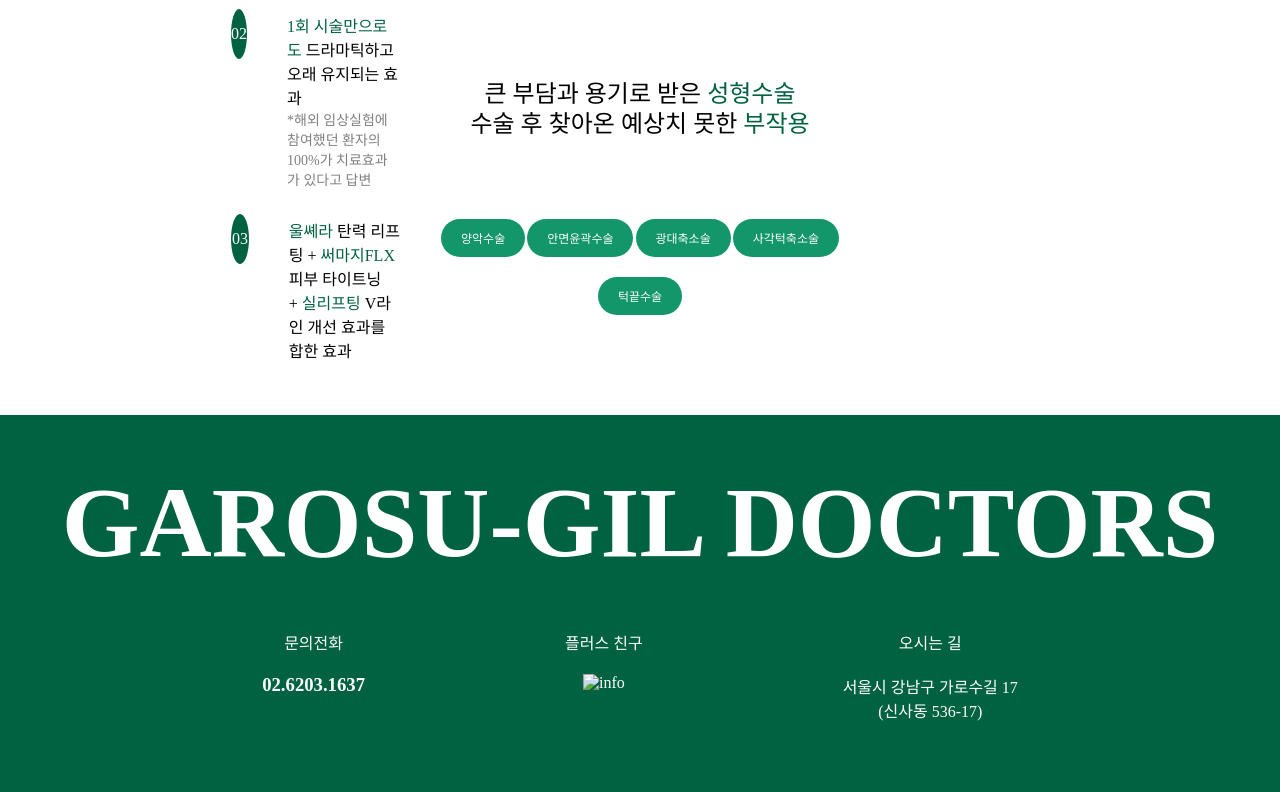
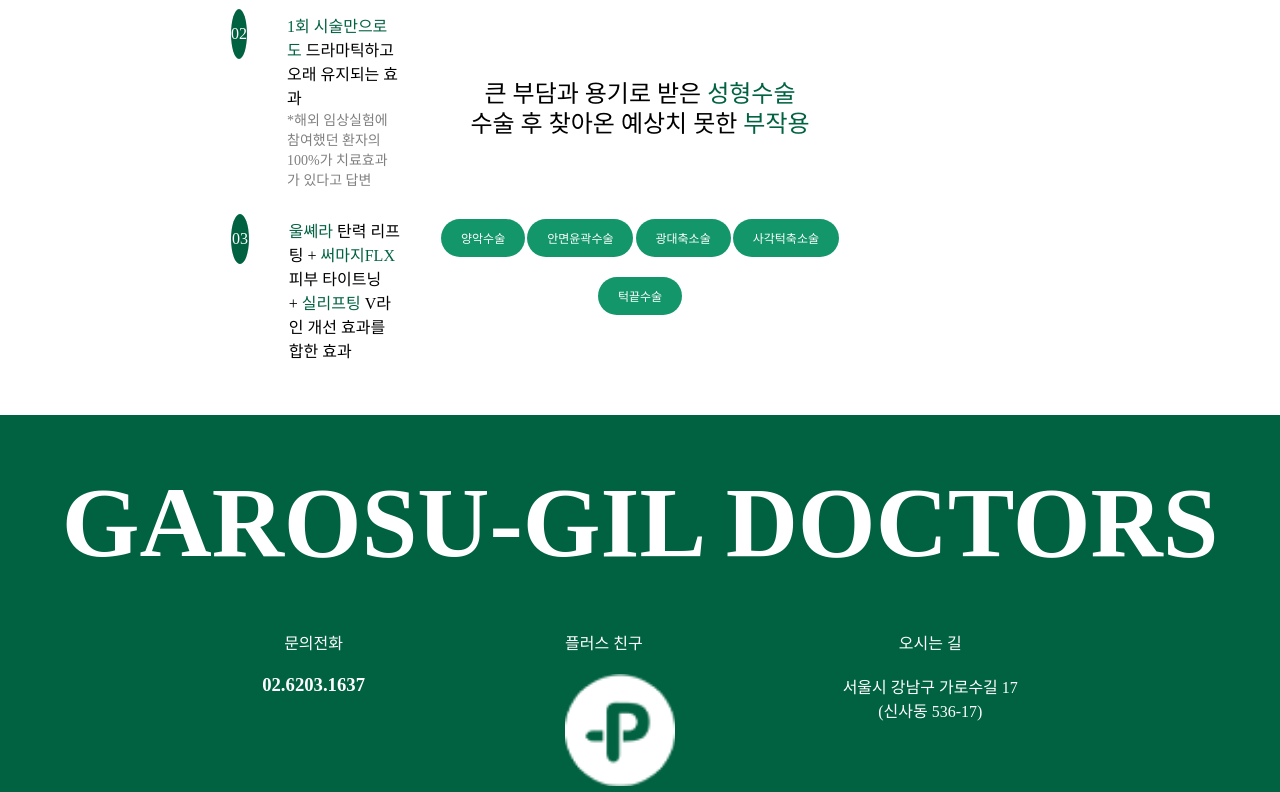
Before and after one commit to Namad93/garosu, a plain HTML site: page plastic.html in a window 1280 px wide. Shown: the part 1247-2039 px from the top of the page. Drawn offline with Linux system fonts and the light colour scheme; the site is published under a folder, as on GitHub Pages, so addresses that start at the root find nothing.

Commit message:
Update plastic.html

```diff
--- a/plastic.html
+++ b/plastic.html
@@ -85,7 +85,7 @@
             </li>
             <li>
                 <p>플러스 친구</p>
-                <img src="/img/main_cont05_info_list02_icon.png" alt="info">
+                <img src="img/main_cont05_info_list02_icon.png" alt="info">
             </li>
             <li>
                 <p>오시는 길</p>
```
